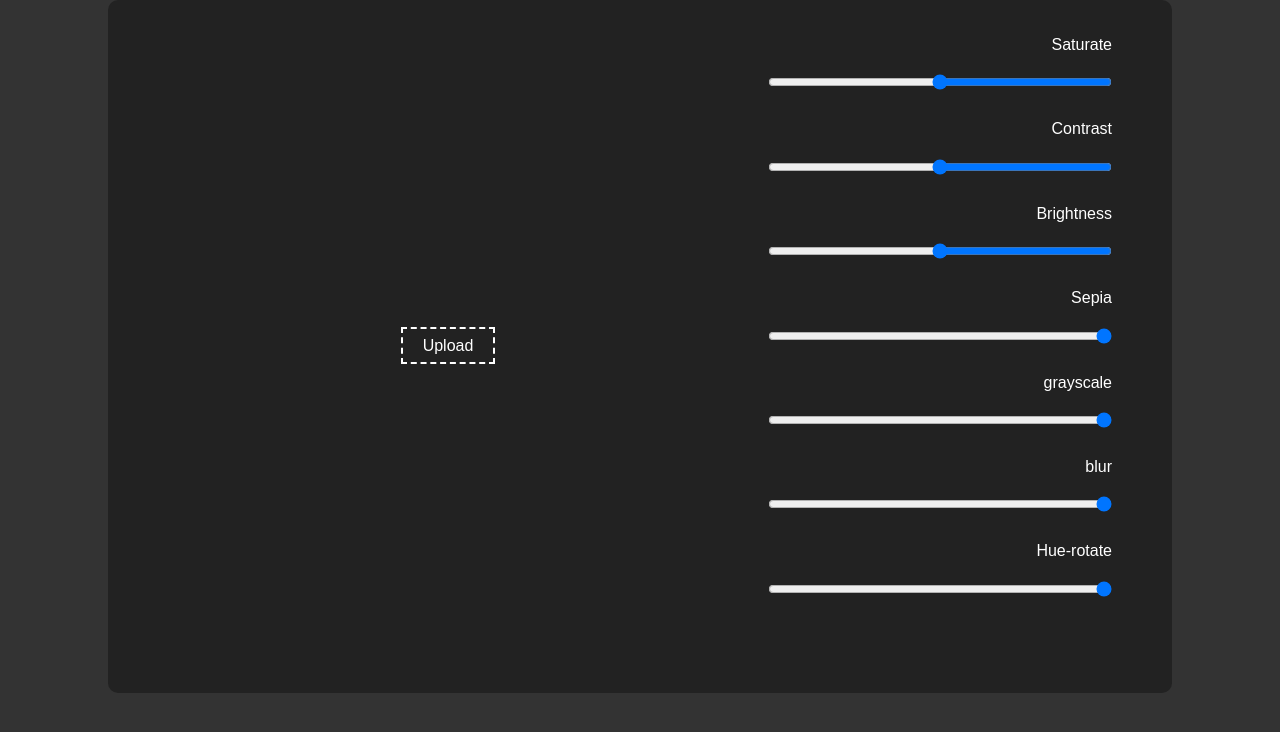
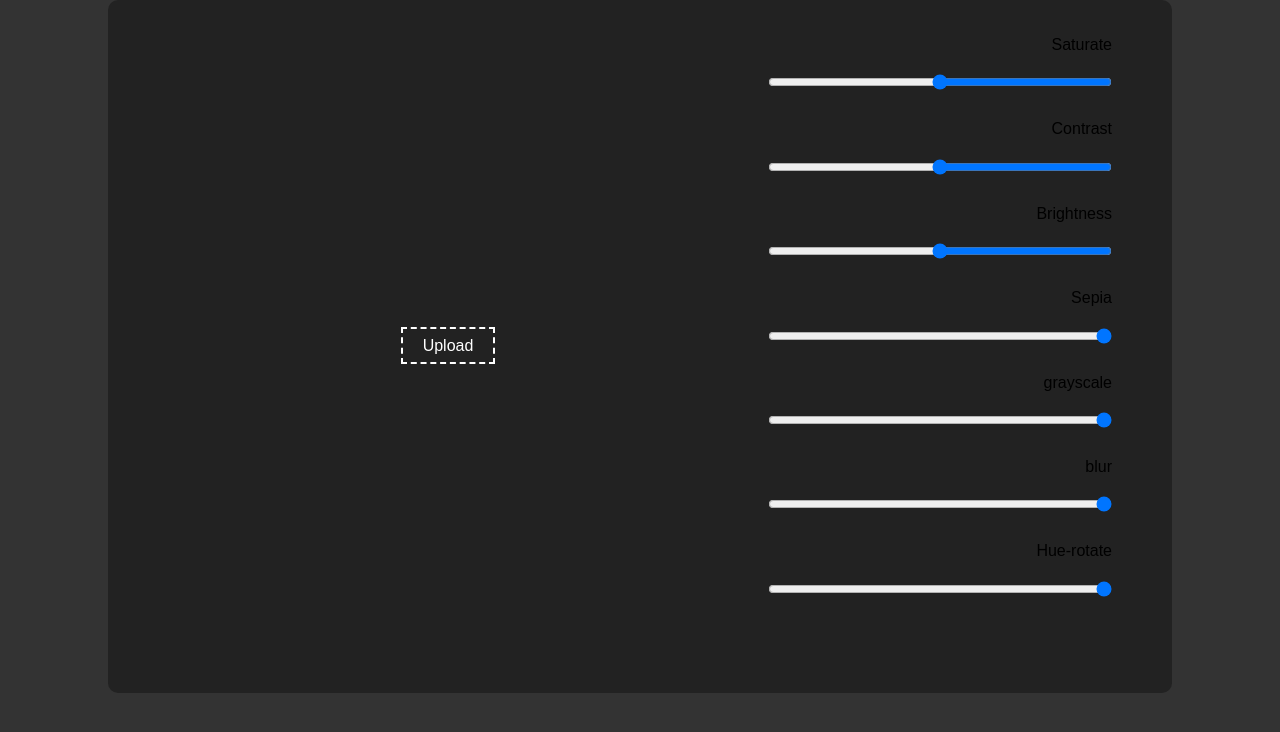
Before and after one commit to sliman-lan/photoEditor, a plain HTML site: page index.html in a window 1280 px wide. Drawn offline with Linux system fonts and the light colour scheme.

Commit message:
Update main.css

```diff
--- a/css/main.css
+++ b/css/main.css
@@ -44,9 +44,6 @@ body {
     display: flex;
     flex-direction: column;
     gap: 20px;
-}
-.filters li label {
-    color: #fff;
 }
 .filters li input {
     /*
```
